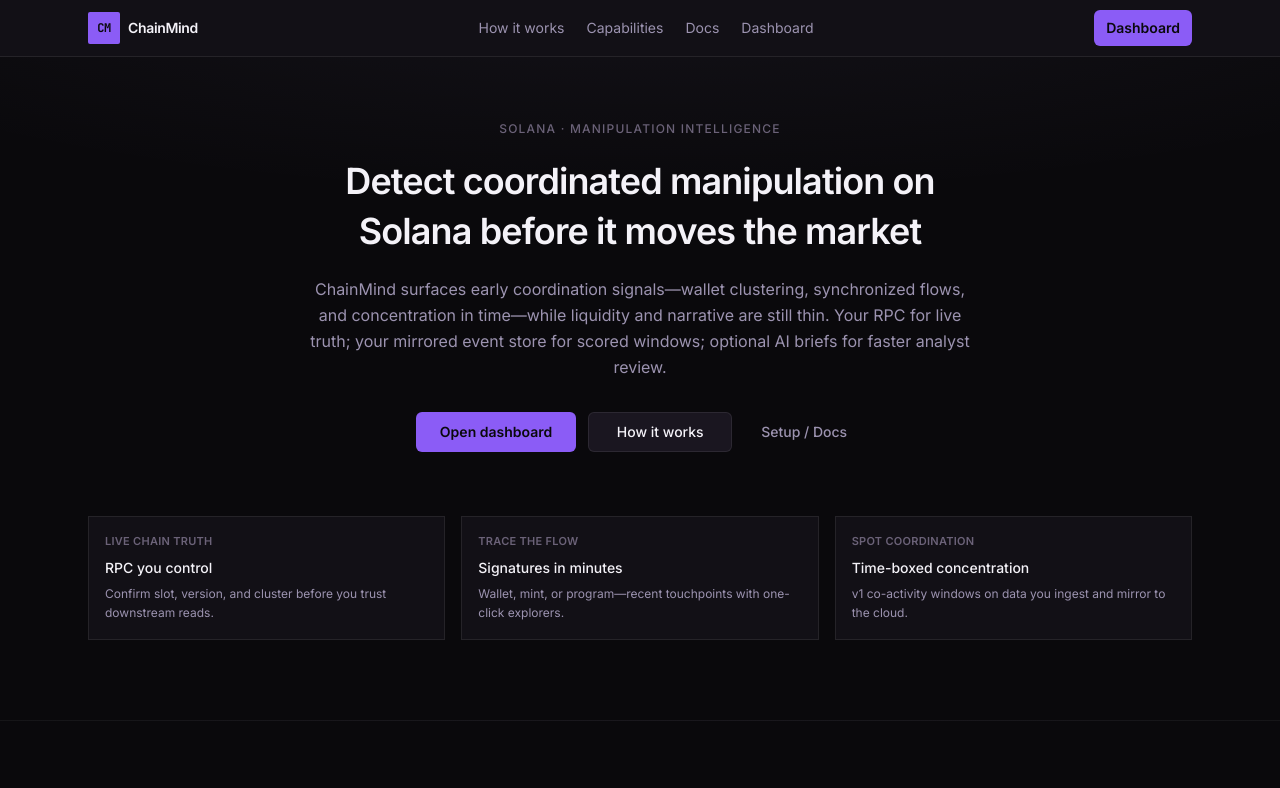
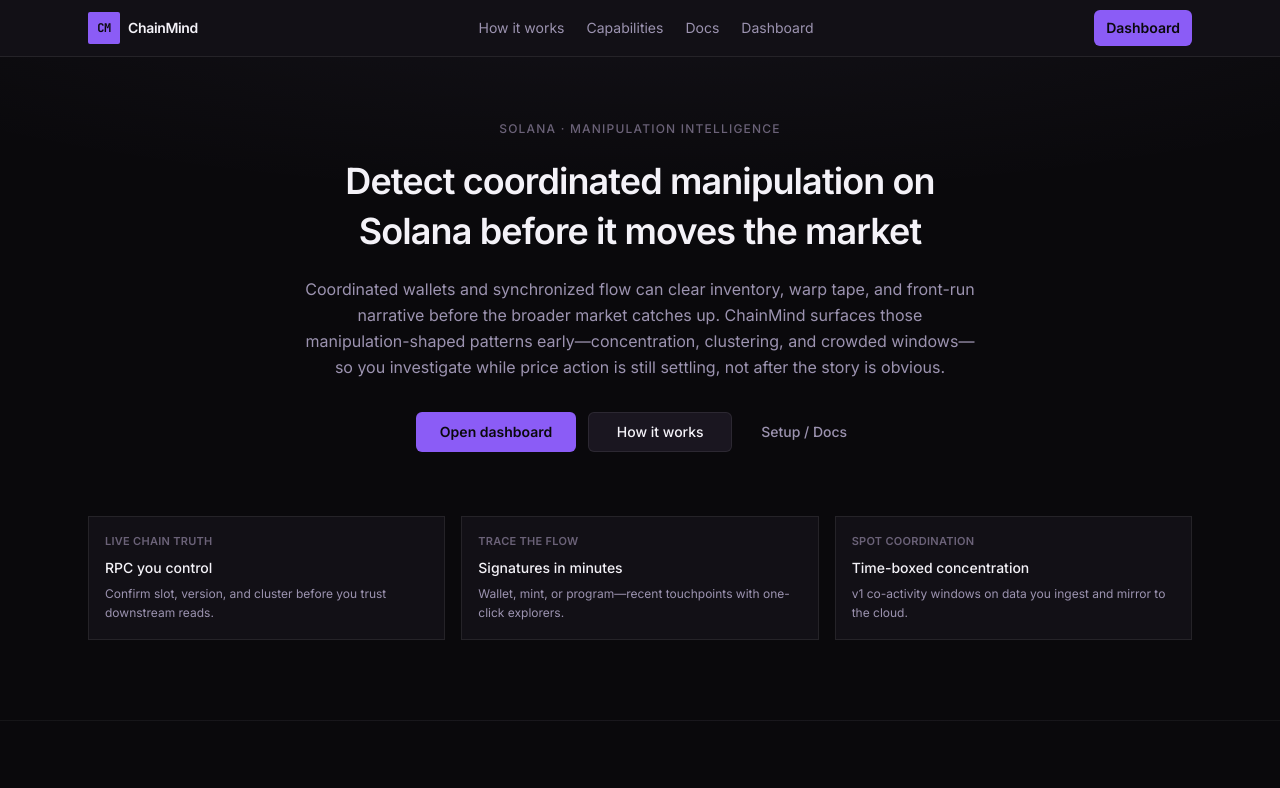
Before and after one commit to millw14/ChainMind, a Next.js app: page / in a window 1280 px wide. Shown: the top 788 px of the page. Built offline with nearby package versions, Linux system fonts and the light colour scheme.

Commit message:
Homepage subhead threat-first; metadata title and value-led description
Co-authored-by: Cursor <cursoragent@cursor.com>

```diff
--- a/app/(marketing)/layout.js
+++ b/app/(marketing)/layout.js
@@ -3,11 +3,11 @@ import { SiteHeader } from "@/components/site/SiteHeader";
 
 export const metadata = {
   title: {
-    default: "ChainMind — detect coordinated manipulation on Solana early",
+    default: "ChainMind — Solana manipulation detection",
     template: "%s · ChainMind",
   },
   description:
-    "Surface early coordination signals on Solana—wallet clustering, synchronized flows, and concentration in time—before liquidity and narrative catch up.",
+    "Catch coordinated manipulation on Solana before tape and narrative reprice it. Early coordination signals for teams that need to move first—with full verification in the dashboard.",
 };
 
 export default function MarketingLayout({ children }) {
--- a/app/layout.js
+++ b/app/layout.js
@@ -12,9 +12,9 @@ const jetbrains = JetBrains_Mono({
 });
 
 export const metadata = {
-  title: "ChainMind",
+  title: "ChainMind — Solana manipulation detection",
   description:
-    "Detect coordinated manipulation on Solana early—live reads, mirrored event scores, and optional AI analyst briefs.",
+    "Catch coordinated manipulation on Solana before tape and narrative reprice it. Early coordination signals for teams that need to move first—with full verification in the dashboard.",
 };
 
 export default function RootLayout({ children }) {
--- a/components/landing/LandingPage.jsx
+++ b/components/landing/LandingPage.jsx
@@ -13,9 +13,10 @@ export function LandingPage() {
               Detect coordinated manipulation on Solana before it moves the market
             </h1>
             <p className="mt-5 text-base leading-relaxed text-cm-muted">
-              ChainMind surfaces early coordination signals—wallet clustering, synchronized flows, and concentration in
-              time—while liquidity and narrative are still thin. Your RPC for live truth; your mirrored event store for
-              scored windows; optional AI briefs for faster analyst review.
+              Coordinated wallets and synchronized flow can clear inventory, warp tape, and front-run narrative before
+              the broader market catches up. ChainMind surfaces those manipulation-shaped patterns early—concentration,
+              clustering, and crowded windows—so you investigate while price action is still settling, not after the
+              story is obvious.
             </p>
             <div className="mt-8 flex flex-col items-stretch justify-center gap-2 sm:flex-row sm:items-center sm:justify-center sm:gap-3">
               <Link
```
